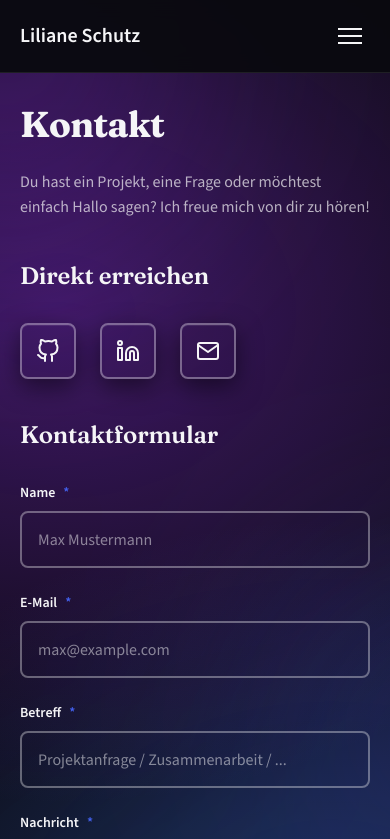
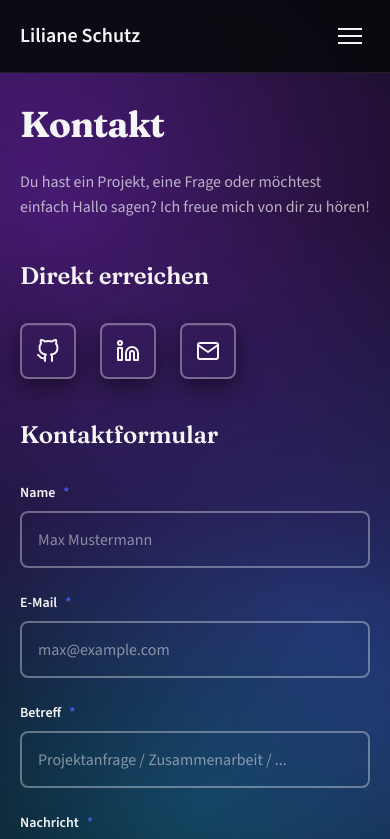
Before and after one commit to liveley/portfolio-liliane-schutz, a Next.js app in the folder portfolio/frontend/: page /kontakt in a window 390 px wide. Shown: the top 839 px of the page. Built offline with nearby package versions, Linux system fonts and the light colour scheme.

Commit message:
fix: robust aurora background and animation radius for mobile/tablet

```diff
--- a/portfolio/frontend/app/globals.css
+++ b/portfolio/frontend/app/globals.css
@@ -159,12 +159,7 @@ body {
   display: flex;
   flex-direction: column;
   background-color: var(--color-bg);
-  /* Static base layer with stronger colors */
-  background-image:
-    radial-gradient(ellipse 900px 700px at 15% 25%, var(--aurora-purple), transparent 70%),
-    radial-gradient(ellipse 800px 600px at 85% 75%, var(--aurora-blue), transparent 70%),
-    radial-gradient(ellipse 700px 500px at 50% 95%, var(--aurora-cyan), transparent 60%);
-  background-attachment: fixed;
+  /* Static base layer MOVED to ::after for better mobile support */
   color: var(--color-fg);
   font-family: var(--font-body);
   font-size: var(--font-size-sm);
@@ -182,16 +177,20 @@ body {
 }
 
 @media (max-width: 1024px) {
+  /* On mobile/tablet, prevent weird scrolling behavior if fixed was used */
   body {
-    background-attachment: scroll;
+    /* No special overrides needed anymore since we use ::after for background */
   }
 
+  /* Make drift animation absolute on small screens to prevent repaint issues?
+     Actually, kept typical fixed behavior usually works better if we use ::before/after pattern.
+     Let's revert to fixed to ensure coverage, since we have the ::after layer now. */
   body::before {
-    position: absolute;
+     /* Reverting to standard fixed behavior as it's cleaner with the new system */
   }
 }
 
-/* Aurora Drift Animation Overlay */
+/* Aurora Drift Animation Overlay (Moving) */
 body::before {
   content: '';
   position: fixed;
@@ -209,6 +208,32 @@ body::before {
   animation: aurora-drift var(--aurora-duration) ease-in-out infinite;
   pointer-events: none;
   will-change: transform;
+}
+
+/* Static Background Gradient Layer (Fixed)
+   Solves "black box" scrolling issue on mobile/tablet by using fixed element
+   instead of background-attachment: fixed which is buggy on iOS */
+body::after {
+  content: '';
+  position: fixed;
+  top: 0;
+  left: 0;
+  width: 100vw;
+  height: 100vh; /* Fallback */
+  height: 100dvh;
+  z-index: -2; /* Behind animation */
+  background-image:
+    radial-gradient(ellipse 900px 700px at 15% 25%, var(--aurora-purple), transparent 70%),
+    radial-gradient(ellipse 800px 600px at 85% 75%, var(--aurora-blue), transparent 70%),
+    radial-gradient(ellipse 700px 500px at 50% 95%, var(--aurora-cyan), transparent 60%);
+  background-color: var(--color-bg);
+  pointer-events: none;
+}
+
+@supports (height: 100dvh) {
+  body {
+    min-height: 100dvh;
+  }
 }
 
 /* Aurora drift animation - subtly visible at 60s */
--- a/portfolio/frontend/components/ui/AuroraHeading.module.css
+++ b/portfolio/frontend/components/ui/AuroraHeading.module.css
@@ -165,7 +165,7 @@
 
 @media (max-width: 480px) {
   .heading {
-    --radius: 60px;
+    --radius: 40px; /* Reduced from 60px to 40px to prevent edge bleeding on narrow screens */
   }
 }
 
```
